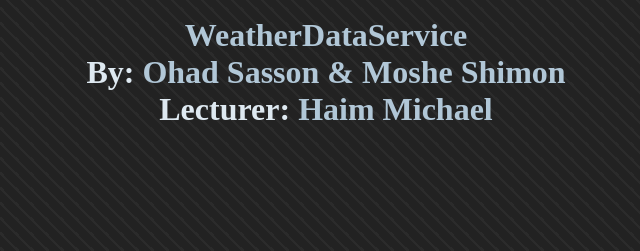
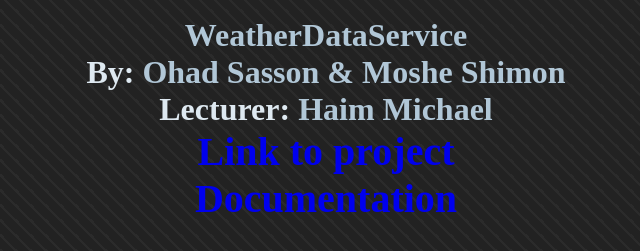
Before and after one commit to ohadsas/CSharp-WebServices-Final-Project, a plain HTML site: page index.html in a window 1280 px wide. Shown: the part 533-784 px from the top of the page, without its empty margins (314-954 px from the left). Drawn offline with Linux system fonts and the light colour scheme; a web font is replaced by a local one.

Commit message:
Update index.html

```diff
--- a/index.html
+++ b/index.html
@@ -625,7 +625,9 @@ color:#ffffff;
             <br>
             <span>By:</span> Ohad Sasson & Moshe Shimon
             <br>
-               <span> Lecturer:</span> Haim Michael
+               <span> Lecturer:</span> Haim Michael <br>
+               <a href="https://docs.google.com/presentation/d/1svPfzoeG0BIrVs-lCvIpUN6wc9hlYkXGb9tYU39knUI/edit?usp=sharing
+">Link to project Documentation</a>
 </h1>
 
 </body>
```
